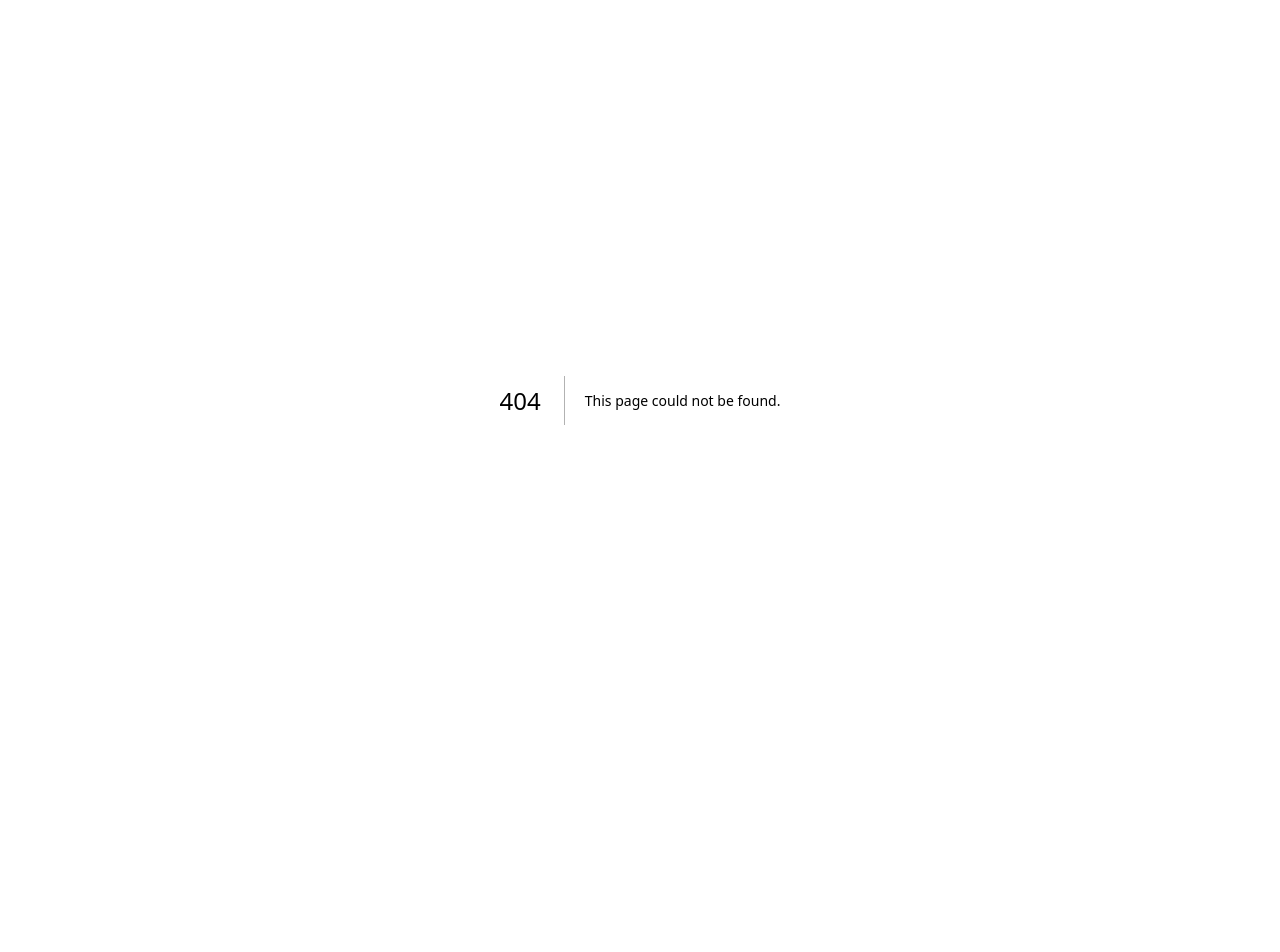
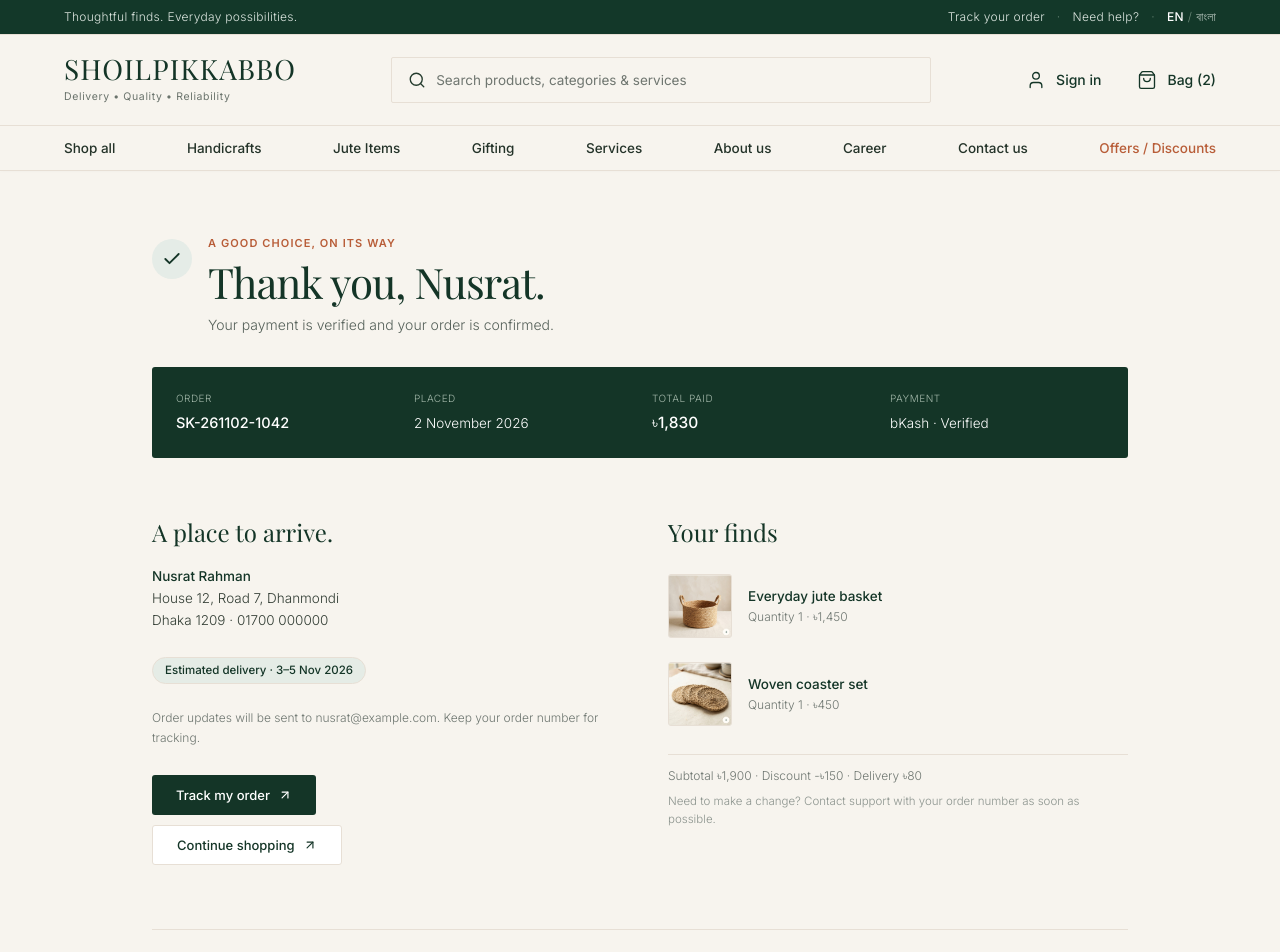
Before and after one commit to mydul62/shoilpikkabbo, a Next.js app in the folder frontend/: page /order-confirmation in a window 1280 px wide. Before the commit this address had no page. Shown: the top 952 px of the page. Before the commit the page ends 800 px from the top, so only its background shows below. Built offline with nearby package versions, Linux system fonts and the light colour scheme; a web font is replaced by a local one.

Commit message:
feat(order-confirmation): implement order confirmation thank you page matching client mockup

```diff
--- a/frontend/src/app/checkout/page.tsx
+++ b/frontend/src/app/checkout/page.tsx
@@ -202,11 +202,11 @@ export default function CheckoutPage() {
                   Order updates will be sent to {completedOrder.email}. Keep your order number for tracking.
                 </p>
 
-                {/* Buttons */}
-                <div className="pt-4 flex flex-wrap items-center gap-3">
+                {/* Buttons - Stacked vertically matching mockup */}
+                <div className="pt-3 flex flex-col items-start gap-2.5">
                   <Link
                     href={`/track-order?order=${completedOrder.orderNumber}`}
-                    className="h-11 px-6 bg-[#143527] hover:bg-[#1B4332] text-white text-[13px] font-medium rounded-[3px] inline-flex items-center gap-2 transition-colors cursor-pointer"
+                    className="h-10 px-6 bg-[#143527] hover:bg-[#1B4332] text-white text-[13px] font-medium rounded-[3px] inline-flex items-center gap-2 transition-colors cursor-pointer"
                   >
                     <span>Track my order</span>
                     <ArrowUpRight className="w-3.5 h-3.5" />
@@ -214,7 +214,7 @@ export default function CheckoutPage() {
 
                   <Link
                     href="/shop"
-                    className="h-11 px-6 bg-white hover:bg-[#F4F1EB] border border-[#D5CDC0] text-[#143527] text-[13px] font-medium rounded-[3px] inline-flex items-center gap-2 transition-colors cursor-pointer"
+                    className="h-10 px-6 bg-white hover:bg-[#F3EFE7] border border-[#D5CDC0] text-[#143527] text-[13px] font-medium rounded-[3px] inline-flex items-center gap-2 transition-colors cursor-pointer"
                   >
                     <span>Continue shopping</span>
                     <ArrowUpRight className="w-3.5 h-3.5" />
@@ -224,7 +224,7 @@ export default function CheckoutPage() {
 
               {/* Right Column: Your finds */}
               <div className="md:col-span-6">
-                <h2 className="font-serif text-[22px] text-[#143527] font-normal mb-5">
+                <h2 className="font-serif text-[24px] text-[#143527] font-normal mb-5">
                   Your finds
                 </h2>
 
@@ -232,9 +232,9 @@ export default function CheckoutPage() {
                   {completedOrder.items.map((item) => (
                     <div
                       key={item.product.id}
-                      className="flex items-center gap-4 py-2"
+                      className="flex items-center gap-4 py-1"
                     >
-                      <div className="relative w-16 h-16 rounded-md overflow-hidden bg-[#EFECE6] shrink-0 border border-[#E8E2D8]">
+                      <div className="relative w-16 h-16 rounded-[3px] overflow-hidden bg-[#EBE7DF] shrink-0 border border-[#E0D9CD]">
                         <Image
                           src={item.product.imageUrl}
                           alt={item.product.name}
@@ -244,10 +244,10 @@ export default function CheckoutPage() {
                         />
                       </div>
                       <div>
-                        <h4 className="font-serif text-[15px] text-[#143527] font-normal">
+                        <h4 className="text-[13.5px] font-medium text-[#143527]">
                           {item.product.name}
                         </h4>
-                        <p className="text-[12.5px] text-[#7A837C] font-light mt-0.5">
+                        <p className="text-[12px] text-[#6F7771] font-light mt-0.5">
                           Quantity {item.quantity} · ৳{item.product.price.toLocaleString()}
                         </p>
                       </div>
@@ -255,11 +255,11 @@ export default function CheckoutPage() {
                   ))}
                 </div>
 
-                <div className="border-t border-[#E8E2D8] mt-6 pt-4 text-[12.5px] text-[#6A736C] font-light">
+                <div className="border-t border-[#E8E2D8] mt-6 pt-3 text-[12px] text-[#6F7771] font-light">
                   <p>
                     Subtotal ৳{completedOrder.subtotal.toLocaleString()} · Discount -৳{completedOrder.discount.toLocaleString()} · Delivery ৳{completedOrder.deliveryCharge.toLocaleString()}
                   </p>
-                  <p className="mt-2 text-[#8C948E]">
+                  <p className="mt-2 text-[#8C948E] text-[11.5px]">
                     Need to make a change? Contact support with your order number as soon as possible.
                   </p>
                 </div>
@@ -267,23 +267,24 @@ export default function CheckoutPage() {
             </div>
 
             {/* Bottom Support Bar */}
-            <div className="border-t border-[#E8E2D8] mt-16 pt-6 flex flex-col sm:flex-row sm:items-center justify-between gap-3 text-[12.5px] text-[#6A736C] font-light">
+            <div className="border-t border-[#E8E2D8] mt-16 pt-6 flex flex-col sm:flex-row sm:items-center justify-between gap-3 text-[12px] text-[#6F7771] font-light">
               <span>We're here for the next step.</span>
-              <div className="flex items-center gap-6">
+              <div className="flex items-center gap-4 text-[12px]">
                 <a
-                  href="https://wa.me/8801731214379"
+                  href={`https://wa.me/${CLIENT_INFO.whatsapp || "8801731214379"}`}
                   target="_blank"
                   rel="noopener noreferrer"
-                  className="text-[#143527] hover:text-[#B85D38] inline-flex items-center gap-1 transition-colors"
+                  className="text-[#143527] hover:text-[#B85D38] font-medium inline-flex items-center gap-1 transition-colors"
                 >
                   <span>WhatsApp</span>
                   <ArrowUpRight className="w-3 h-3" />
                 </a>
+                <span className="text-[#B0AAA0]">·</span>
                 <a
-                  href="https://m.me/shoilpikkabbo"
+                  href={CLIENT_INFO.messengerUrl || "https://m.me/shoilpikkabbo"}
                   target="_blank"
                   rel="noopener noreferrer"
-                  className="text-[#143527] hover:text-[#B85D38] inline-flex items-center gap-1 transition-colors"
+                  className="text-[#143527] hover:text-[#B85D38] font-medium inline-flex items-center gap-1 transition-colors"
                 >
                   <span>Facebook Messenger</span>
                   <ArrowUpRight className="w-3 h-3" />
--- /dev/null
+++ b/frontend/src/app/order-confirmation/page.tsx
@@ -0,0 +1,239 @@
+"use client";
+
+import * as React from "react";
+import Link from "next/link";
+import Image from "next/image";
+import { useSearchParams } from "next/navigation";
+import { ArrowUpRight, Check } from "lucide-react";
+import { StorefrontLayout } from "@/components/layout/StorefrontLayout";
+import { CLIENT_INFO } from "@/data/mock-data";
+
+function OrderConfirmationContent() {
+  const searchParams = useSearchParams();
+
+  const orderNumber = searchParams?.get("order") || "SK-261102-1042";
+  const fullName = searchParams?.get("name") || "Nusrat Rahman";
+  const firstName = fullName.split(" ")[0] || "Nusrat";
+  const phone = searchParams?.get("phone") || "01700 000000";
+  const email = searchParams?.get("email") || "nusrat@example.com";
+  const address = searchParams?.get("address") || "House 12, Road 7, Dhanmondi";
+  const district = searchParams?.get("district") || "Dhaka";
+  const postcode = searchParams?.get("postcode") || "1209";
+  const paymentMethod = searchParams?.get("payment") || "bKash";
+
+  const orderDate = "2 November 2026";
+  const subtotal = 1900;
+  const discount = 150;
+  const deliveryCharge = 80;
+  const total = subtotal - discount + deliveryCharge; // 1830
+
+  const items = [
+    {
+      id: "prod-jute-basket",
+      name: "Everyday jute basket",
+      quantity: 1,
+      price: 1450,
+      imageUrl: "/images/product-jute-basket.png",
+    },
+    {
+      id: "prod-woven-coasters",
+      name: "Woven coaster set",
+      quantity: 1,
+      price: 450,
+      imageUrl: "/images/product-woven-coasters.png",
+    },
+  ];
+
+  return (
+    <div className="bg-[#F7F4EE] min-h-[calc(100vh-280px)] py-10 sm:py-16">
+      <div className="max-w-[1040px] mx-auto px-4 sm:px-6 lg:px-8">
+        {/* Top Tag & Checkmark */}
+        <div className="flex items-start gap-4 mb-6">
+          <div className="w-10 h-10 rounded-full bg-[#E5ECE7] text-[#143527] flex items-center justify-center shrink-0 mt-1">
+            <Check className="w-5 h-5 stroke-[2.2]" />
+          </div>
+          <div>
+            <span className="text-[11px] font-semibold text-[#B85D38] uppercase tracking-widest block">
+              A GOOD CHOICE, ON ITS WAY
+            </span>
+            <h1 className="font-serif text-3xl sm:text-[42px] text-[#143527] font-normal tracking-tight mt-1 leading-tight">
+              Thank you, {firstName}.
+            </h1>
+            <p className="text-[13.5px] sm:text-[14px] text-[#556059] font-light mt-1.5">
+              Your payment is verified and your order is confirmed.
+            </p>
+          </div>
+        </div>
+
+        {/* Dark Green Summary Bar */}
+        <div className="mt-8 bg-[#143527] text-white rounded-[3px] p-5 sm:p-6 grid grid-cols-2 md:grid-cols-4 gap-6">
+          <div>
+            <span className="text-[10px] text-[#A3B8AA] uppercase tracking-wider block mb-1 font-light">
+              ORDER
+            </span>
+            <span className="text-[14.5px] text-white font-medium">
+              {orderNumber}
+            </span>
+          </div>
+          <div>
+            <span className="text-[10px] text-[#A3B8AA] uppercase tracking-wider block mb-1 font-light">
+              PLACED
+            </span>
+            <span className="text-[13.5px] text-white font-light">
+              {orderDate}
+            </span>
+          </div>
+          <div>
+            <span className="text-[10px] text-[#A3B8AA] uppercase tracking-wider block mb-1 font-light">
+              TOTAL PAID
+            </span>
+            <span className="text-[15.5px] text-white font-medium">
+              ৳{total.toLocaleString()}
+            </span>
+          </div>
+          <div>
+            <span className="text-[10px] text-[#A3B8AA] uppercase tracking-wider block mb-1 font-light">
+              PAYMENT
+            </span>
+            <span className="text-[13.5px] text-white font-light">
+              {paymentMethod} · Verified
+            </span>
+          </div>
+        </div>
+
+        {/* Two Column Content */}
+        <div className="mt-12 grid grid-cols-1 md:grid-cols-12 gap-10 md:gap-14 pt-2">
+          {/* Left Column: Delivery destination details (6 cols) */}
+          <div className="md:col-span-6 space-y-4">
+            <h2 className="font-serif text-[24px] text-[#143527] font-normal">
+              A place to arrive.
+            </h2>
+            <div className="text-[13.5px] text-[#333E35] leading-relaxed font-light">
+              <p className="font-medium text-[#143527]">{fullName}</p>
+              <p>{address}</p>
+              <p>
+                {district} {postcode} · {phone}
+              </p>
+            </div>
+
+            <div className="pt-2">
+              <span className="inline-block bg-[#E5ECE6] text-[#143527] px-3 py-1 rounded-full text-[11.5px] font-medium border border-[#D5DDD6]">
+                Estimated delivery · 3–5 Nov 2026
+              </span>
+            </div>
+
+            <p className="text-[12px] text-[#6F7771] font-light pt-2 leading-relaxed">
+              Order updates will be sent to {email}. Keep your order number for tracking.
+            </p>
+
+            {/* Buttons - Stacked vertically */}
+            <div className="pt-3 flex flex-col items-start gap-2.5">
+              <Link
+                href={`/track-order?order=${orderNumber}`}
+                className="h-10 px-6 bg-[#143527] hover:bg-[#1B4332] text-white text-[13px] font-medium rounded-[3px] inline-flex items-center gap-2 transition-colors cursor-pointer"
+              >
+                <span>Track my order</span>
+                <ArrowUpRight className="w-3.5 h-3.5" />
+              </Link>
+
+              <Link
+                href="/shop"
+                className="h-10 px-6 bg-white hover:bg-[#F3EFE7] border border-[#D5CDC0] text-[#143527] text-[13px] font-medium rounded-[3px] inline-flex items-center gap-2 transition-colors cursor-pointer"
+              >
+                <span>Continue shopping</span>
+                <ArrowUpRight className="w-3.5 h-3.5" />
+              </Link>
+            </div>
+          </div>
+
+          {/* Right Column: Your finds (6 cols) */}
+          <div className="md:col-span-6">
+            <h2 className="font-serif text-[24px] text-[#143527] font-normal mb-5">
+              Your finds
+            </h2>
+
+            <div className="space-y-4">
+              {items.map((item) => (
+                <div
+                  key={item.id}
+                  className="flex items-center gap-4 py-1"
+                >
+                  <div className="relative w-16 h-16 rounded-[3px] overflow-hidden bg-[#EBE7DF] shrink-0 border border-[#E0D9CD]">
+                    <Image
+                      src={item.imageUrl}
+                      alt={item.name}
+                      fill
+                      sizes="64px"
+                      className="object-cover"
+                    />
+                  </div>
+                  <div>
+                    <h4 className="text-[13.5px] font-medium text-[#143527]">
+                      {item.name}
+                    </h4>
+                    <p className="text-[12px] text-[#6F7771] font-light mt-0.5">
+                      Quantity {item.quantity} · ৳{item.price.toLocaleString()}
+                    </p>
+                  </div>
+                </div>
+              ))}
+            </div>
+
+            <div className="border-t border-[#E8E2D8] mt-6 pt-3 text-[12px] text-[#6F7771] font-light">
+              <p>
+                Subtotal ৳{subtotal.toLocaleString()} · Discount -৳{discount.toLocaleString()} · Delivery ৳{deliveryCharge.toLocaleString()}
+              </p>
+              <p className="mt-2 text-[#8C948E] text-[11.5px]">
+                Need to make a change? Contact support with your order number as soon as possible.
+              </p>
+            </div>
+          </div>
+        </div>
+
+        {/* Bottom Support Bar */}
+        <div className="border-t border-[#E8E2D8] mt-16 pt-6 flex flex-col sm:flex-row sm:items-center justify-between gap-3 text-[12px] text-[#6F7771] font-light">
+          <span>We're here for the next step.</span>
+          <div className="flex items-center gap-4 text-[12px]">
+            <a
+              href={`https://wa.me/${CLIENT_INFO.whatsapp || "8801731214379"}`}
+              target="_blank"
+              rel="noopener noreferrer"
+              className="text-[#143527] hover:text-[#B85D38] font-medium inline-flex items-center gap-1 transition-colors"
+            >
+              <span>WhatsApp</span>
+              <ArrowUpRight className="w-3 h-3" />
+            </a>
+            <span className="text-[#B0AAA0]">·</span>
+            <a
+              href={CLIENT_INFO.messengerUrl || "https://m.me/shoilpikkabbo"}
+              target="_blank"
+              rel="noopener noreferrer"
+              className="text-[#143527] hover:text-[#B85D38] font-medium inline-flex items-center gap-1 transition-colors"
+            >
+              <span>Facebook Messenger</span>
+              <ArrowUpRight className="w-3 h-3" />
+            </a>
+          </div>
+        </div>
+      </div>
+    </div>
+  );
+}
+
+export default function OrderConfirmationPage() {
+  return (
+    <StorefrontLayout>
+      <React.Suspense
+        fallback={
+          <div className="min-h-[500px] flex items-center justify-center bg-[#F7F4EE]">
+            <p className="text-[13px] text-[#6F7771] font-light">
+              Loading order confirmation...
+            </p>
+          </div>
+        }
+      >
+        <OrderConfirmationContent />
+      </React.Suspense>
+    </StorefrontLayout>
+  );
+}
--- a/frontend/src/data/mock-data.ts
+++ b/frontend/src/data/mock-data.ts
@@ -723,4 +723,6 @@ export const CLIENT_INFO = {
   deliveryChargeDhaka: 80,
   deliveryChargeOutside: 130,
   freeDeliveryThreshold: 3000,
+  whatsapp: "8801731214379",
+  messengerUrl: "https://m.me/shoilpikkabbo",
 };
```
